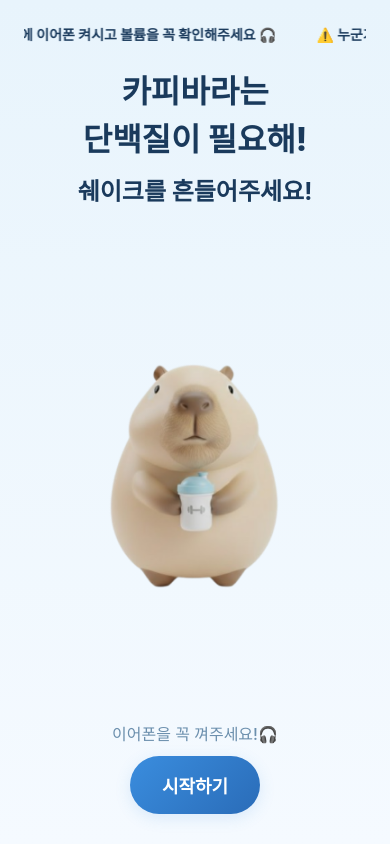
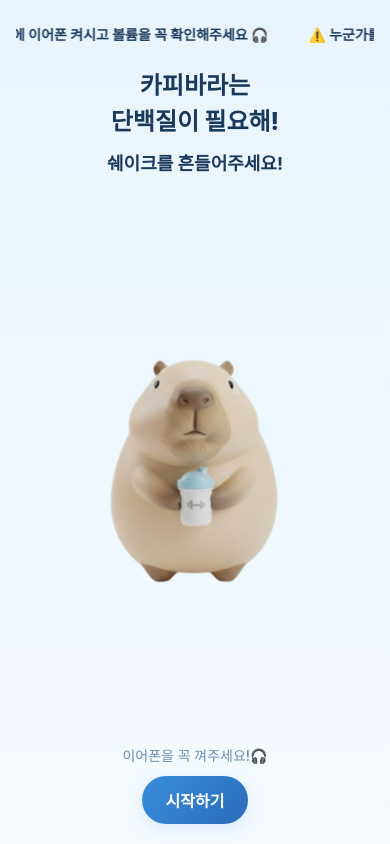
Before and after one commit to Byunghoyu/ryhthm_test, a Next.js app in the folder frontend/: page / in a window 390 px wide. Built offline with nearby package versions, Linux system fonts and the light colour scheme; a web font is replaced by a local one.

Commit message:
Optimize mobile responsiveness (visual scaling) and remove audio offset

```diff
--- a/frontend/src/app/page.tsx
+++ b/frontend/src/app/page.tsx
@@ -244,7 +244,7 @@ export default function GamePage() {
     const cfg = configRef.current;
     if (!track || !cfg) return;
 
-    const mobileOffset = isMobile ? 80 : 0; // 80ms delay compensation for mobile
+    const mobileOffset = 0; // Remove forced delay
     const elapsed = Date.now() - startTimeRef.current - mobileOffset;
     elapsedTimeRef.current = elapsed;
 
--- a/frontend/src/styles/game.css
+++ b/frontend/src/styles/game.css
@@ -597,10 +597,10 @@ body {
 
 .beat-note {
     position: absolute;
-    width: 30px;
-    height: 30px;
-    font-size: 30px;
-    line-height: 30px;
+    width: 40px;
+    height: 40px;
+    font-size: 40px;
+    line-height: 40px;
     text-align: center;
     left: 50%;
     top: 50%;
@@ -813,6 +813,80 @@ body {
     }
 }
 
+/* Mobile Adjustments */
+@media (max-width: 768px) {
+
+    /* Rhythm Game Elements */
+    .beat-note {
+        width: 24px;
+        height: 24px;
+        font-size: 24px;
+        line-height: 24px;
+    }
+
+    .hit-zone {
+        width: 90px;
+        height: 90px;
+        border-width: 3px;
+    }
+
+    .hit-zone-icon {
+        font-size: 20px;
+    }
+
+    .judgment-display {
+        font-size: 32px;
+        top: 35%;
+        /* Adjust position slightly */
+    }
+
+    .combo-display {
+        font-size: 18px;
+        top: 42%;
+    }
+
+    .score-display {
+        font-size: 24px;
+    }
+
+    .lives-display .heart {
+        font-size: 20px;
+    }
+
+    .game-character.rhythm-character {
+        max-width: 80vw;
+        width: 300px;
+    }
+
+    /* General UI */
+    .title {
+        font-size: 24px;
+    }
+
+    .subtitle {
+        font-size: 18px;
+    }
+
+    .body-text {
+        font-size: 14px;
+    }
+
+    .btn {
+        padding: 12px 24px;
+        font-size: 16px;
+    }
+
+    .result-buttons .btn {
+        padding: 12px;
+    }
+
+    /* Adjust margins/padding */
+    #title-screen,
+    #game-screen {
+        padding: max(10px, env(safe-area-inset-top) + 10px) 16px max(20px, env(safe-area-inset-bottom) + 10px);
+    }
+}
+
 @keyframes dropNote {
     0% {
         transform: translateY(-20px);
```
